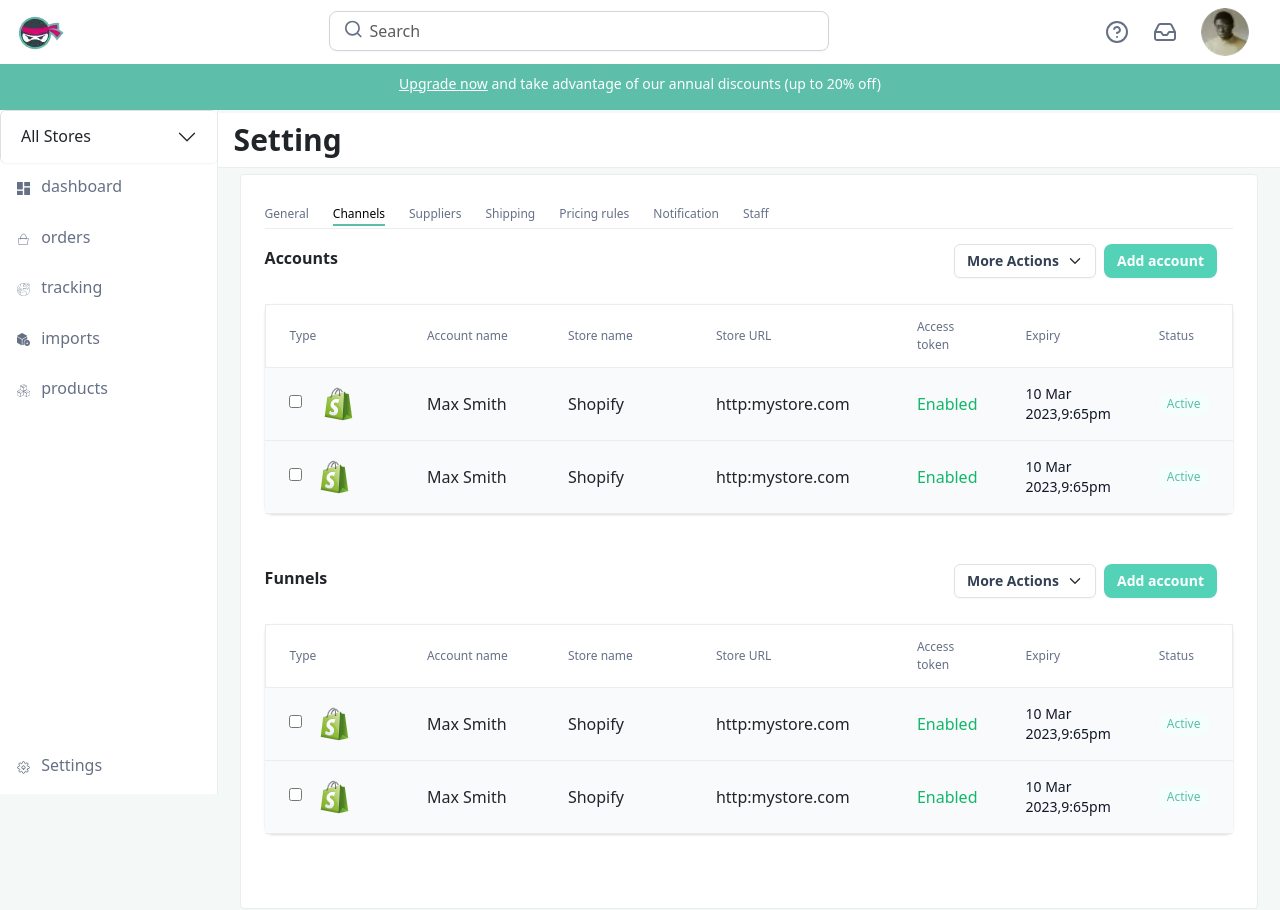
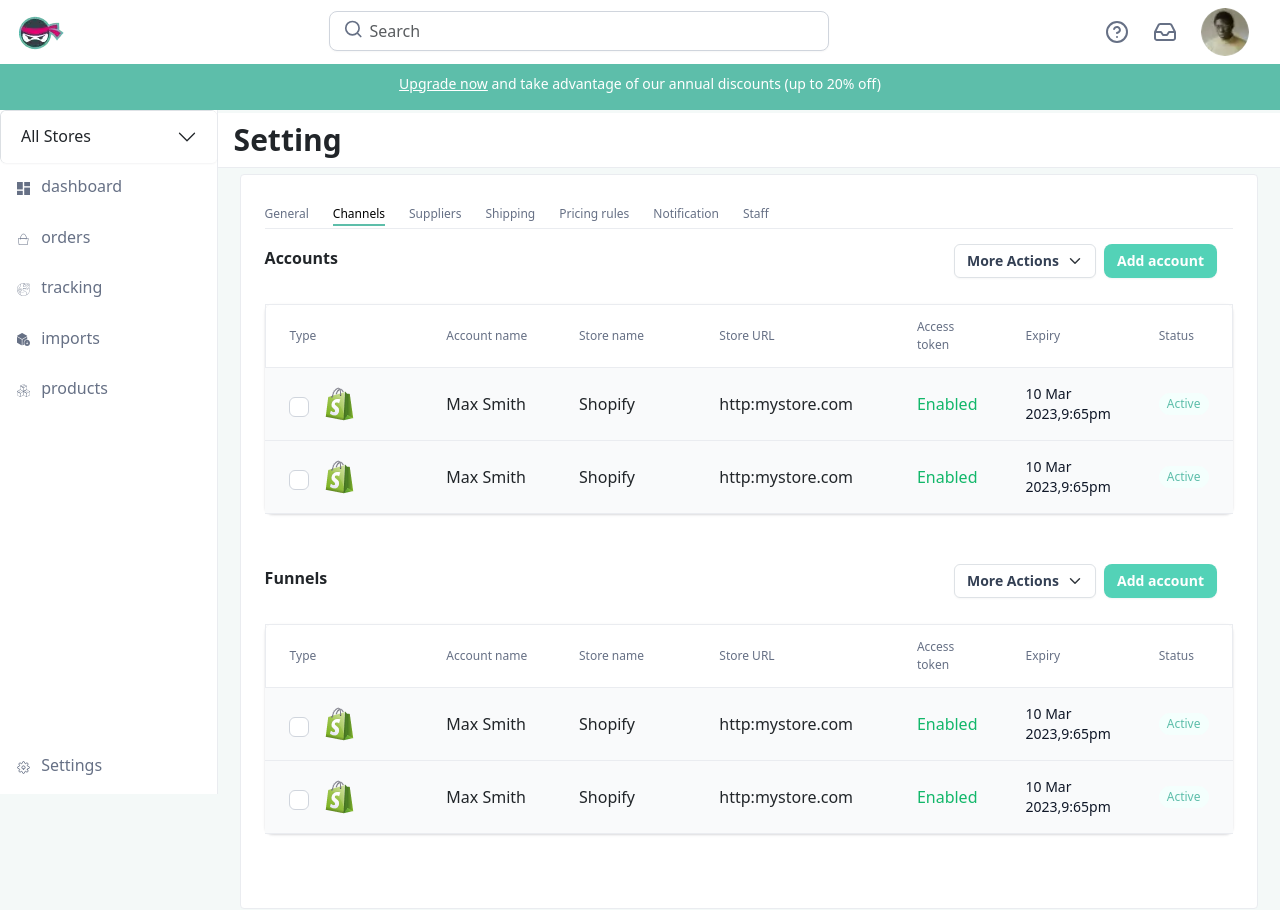
Before and after one commit to omarashrafothman/e-commerse-dashboard, a Next.js app: page /setting/channels in a window 1280 px wide. Built offline with nearby package versions, Linux system fonts and the light colour scheme.

Commit message:
table checkbox

```diff
--- a/src/pages/setting/channels.jsx
+++ b/src/pages/setting/channels.jsx
@@ -41,7 +41,15 @@ function channels() {
               <tbody>
                 <tr className="w-100">
                   <td className=" ">
-                    <input type="checkbox" /> <Image src={shopify} />
+                    <div className="d-flex align-items-center settingTable">
+                      <label class="control control-checkbox m-0 ">
+                        <input type="checkbox" />
+                        <div class="control_indicator"></div>
+                      </label>
+                      <label>
+                        <Image src={shopify} htmlFor="productCheck" />
+                      </label>
+                    </div>
                   </td>
                   <td>Max Smith</td>
                   <td>Shopify</td>
@@ -55,8 +63,15 @@ function channels() {
                 </tr>
                 <tr className="w-100">
                   <td className="">
-                    <input type="checkbox" />
-                    <Image src={shopify} />
+                    <div className="d-flex align-items-center settingTable">
+                      <label class="control control-checkbox m-0 ">
+                        <input type="checkbox" />
+                        <div class="control_indicator"></div>
+                      </label>
+                      <label>
+                        <Image src={shopify} htmlFor="productCheck" />
+                      </label>
+                    </div>
                   </td>
                   <td>Max Smith</td>
                   <td>Shopify</td>
@@ -106,8 +121,15 @@ function channels() {
               <tbody>
                 <tr className="w-100">
                   <td className="">
-                    <input type="checkbox" />
-                    <Image src={shopify} />
+                    <div className="d-flex align-items-center settingTable">
+                      <label class="control control-checkbox m-0 ">
+                        <input type="checkbox" />
+                        <div class="control_indicator"></div>
+                      </label>
+                      <label>
+                        <Image src={shopify} htmlFor="productCheck" />
+                      </label>
+                    </div>
                   </td>
                   <td>Max Smith</td>
                   <td>Shopify</td>
@@ -121,8 +143,15 @@ function channels() {
                 </tr>
                 <tr className="w-100">
                   <td className="">
-                    <input type="checkbox" />
-                    <Image src={shopify} />
+                    <div className="d-flex align-items-center settingTable">
+                      <label class="control control-checkbox m-0 ">
+                        <input type="checkbox" />
+                        <div class="control_indicator"></div>
+                      </label>
+                      <label>
+                        <Image src={shopify} htmlFor="productCheck" />
+                      </label>
+                    </div>
                   </td>
                   <td>Max Smith</td>
                   <td>Shopify</td>
--- a/src/styles/globals.css
+++ b/src/styles/globals.css
@@ -2761,7 +2761,12 @@ input[type="file"] {
 .settingNavItem {
   position: relative;
 }
-
+.settingTable {
+  margin-top: -1rem;
+}
+.settingTable img {
+  margin-top: 1rem;
+}
 .settingContent .settingNav ul li.settingNavItem.active {
   border-bottom: 2px solid var(--main-color);
 }
```
Also changed, not shown: src/pages/setting/staff.jsx (+18 -2 lines), src/pages/setting/suppliers/index.jsx (+18 -4 lines).
